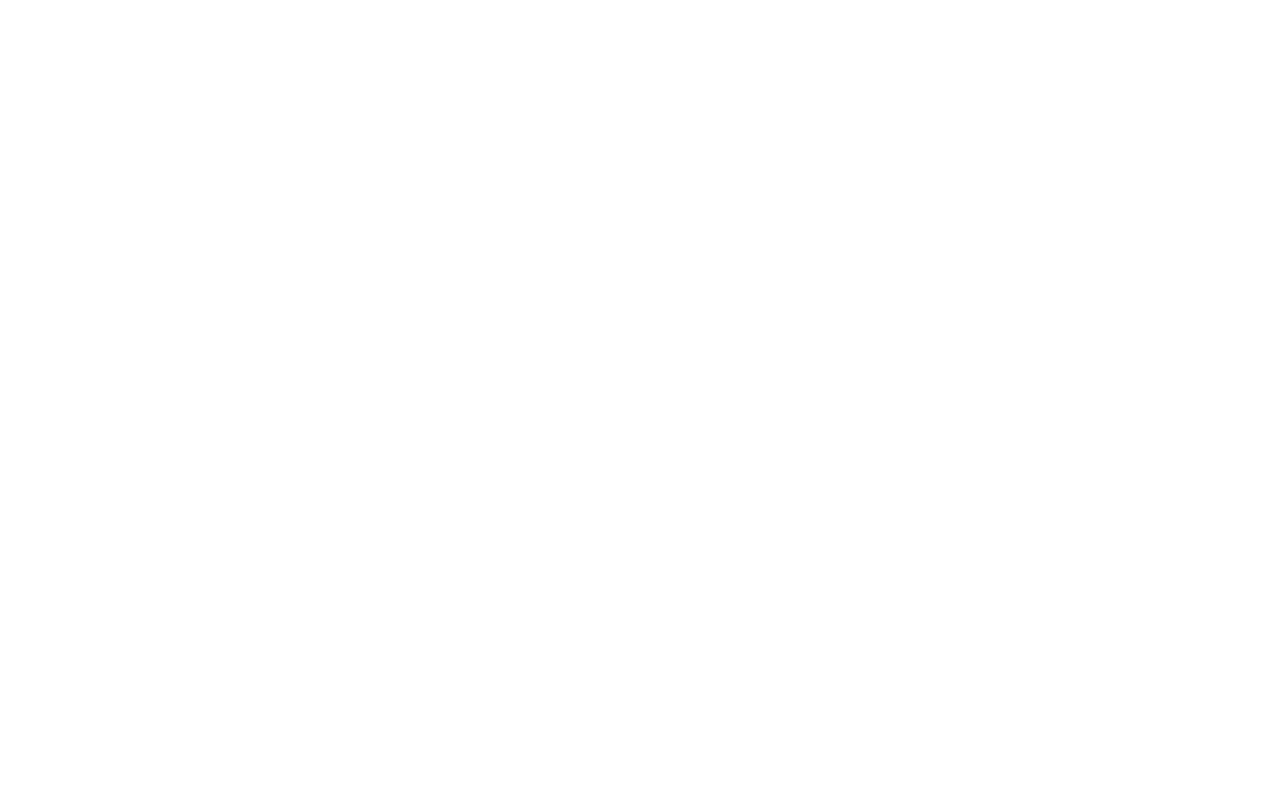
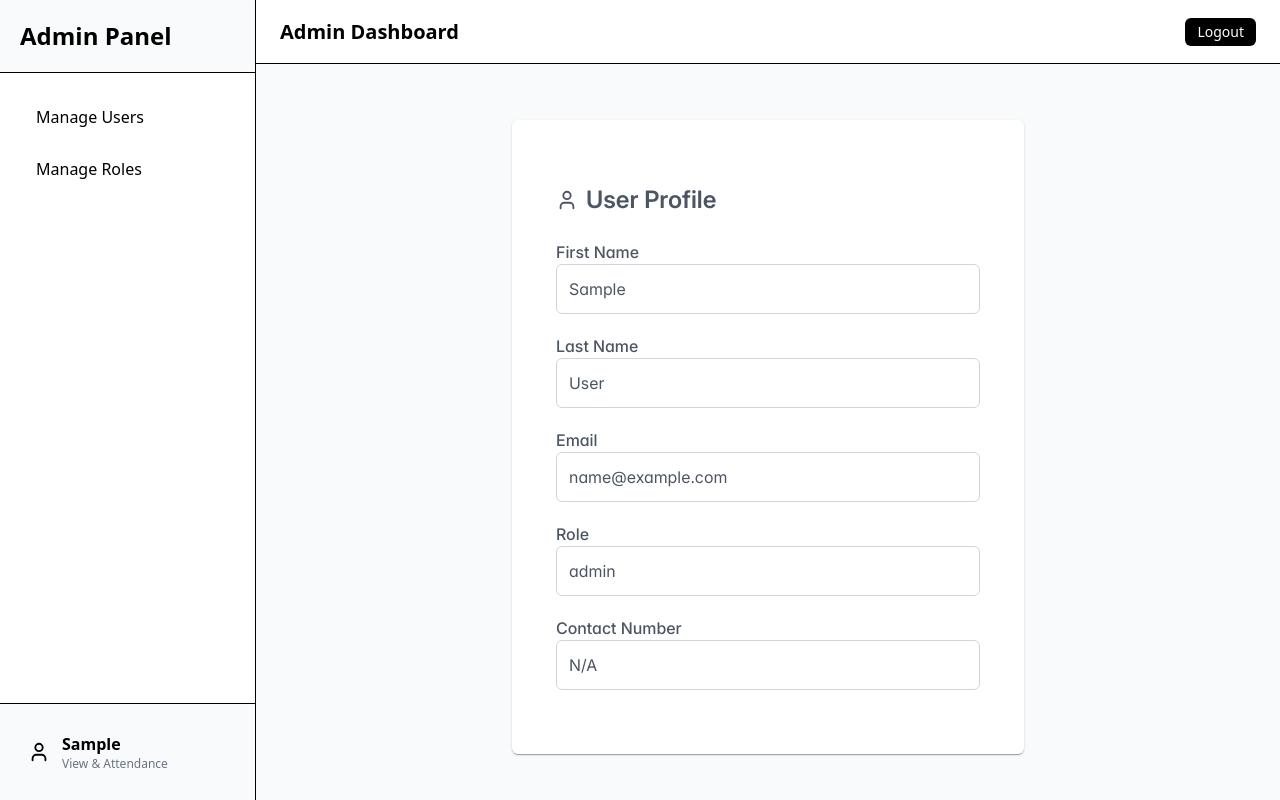
Before and after one commit to naresh043/management-dashboard, a React (Vite) app in the folder frontend/: page /profile in a window 1280 px wide. Before the commit this address had no page. Built offline with nearby package versions, Linux system fonts and the light colour scheme; sample sign-in values are in the browser's storage.

Commit message:
feat: add user profile and attendance management features, update authentication context

```diff
--- a/frontend/src/App.jsx
+++ b/frontend/src/App.jsx
@@ -9,6 +9,8 @@
 import Register from "./pages/Register";
 
 import PrivateRoute from "./routes/PrivateRoute";
+import UserProfile from "./pages/UserProfile";
+import ManageAttendance from "./pages/ManageAttendance";
 
 export default function AppRoutes() {
   return (
@@ -29,6 +31,8 @@
 
         {/* Role Routes */}
         <Route path="roles" element={<ManageRoles />} />
+        <Route path="profile" element={<UserProfile/>} />
+        <Route path="attendance" element={<ManageAttendance/>} />
       </Route>
     </Routes>
   );
--- a/frontend/src/components/layout/Sidebar.jsx
+++ b/frontend/src/components/layout/Sidebar.jsx
@@ -1,15 +1,36 @@
+import { useRef } from "react";
 import { Sidebar as PrimeSidebar } from "primereact/sidebar";
-import { Menu } from "lucide-react";
+import { Menu as MenuIcon, User } from "lucide-react";
+import { Menu } from "primereact/menu";
 import { useNavigate, useLocation } from "react-router-dom";
 import "../../styles/sidebar.css";
+import useAuth from "../../hook/useAuth";
 
-export default function Sidebar({ open, toggle }) {   // <-- use props
+export default function Sidebar({ open, toggle }) {
+  const {user}=useAuth()
+  console.log(user)
   const navigate = useNavigate();
   const location = useLocation();
+
+  // ✅ FIX: useRef instead of useState (prevents infinite re-render)
+  const profileMenuRef = useRef(null);
 
   const menuItems = [
     { label: "Manage Users", icon: "pi pi-users", path: "/users" },
     { label: "Manage Roles", icon: "pi pi-id-card", path: "/roles" },
+  ];
+
+  const profileItems = [
+    {
+      label: "User Profile",
+      icon: "pi pi-user",
+      command: () => navigate("/profile"),
+    },
+    {
+      label: "Mark Attendance",
+      icon: "pi pi-check-circle",
+      command: () => navigate("/attendance"),
+    },
   ];
 
   return (
@@ -19,12 +40,15 @@
         className="lg:hidden p-3 border rounded-md shadow-sm bg-white ml-3 mt-3 h-12"
         onClick={toggle}
       >
-        <Menu size={28} />
+        <MenuIcon size={28} />
       </button>
 
       {/* Desktop Sidebar */}
       <aside className="hidden lg:block w-64">
-        <div className="h-screen bg-white shadow-md border-r flex flex-col">
+        <div className="h-screen bg-white shadow-md border-r flex flex-col justify-between">
+
+          {/* TOP MENU */}
+          <div>
             <div className="p-5 text-2xl font-bold border-b bg-gray-50">
               Admin Panel
             </div>
@@ -35,11 +59,8 @@
                     onClick={() => navigate(item.path)}
                     className={`w-full flex items-center gap-3 px-4 py-3 rounded-lg text-left
                       hover:bg-gray-100 transition-all
-                  ${
-                    location.pathname === item.path
-                      ? "bg-gray-200 font-semibold shadow-sm"
-                      : ""
-                  }`}
+                      ${location.pathname === item.path ? "bg-gray-200 font-semibold shadow-sm" : ""}
+                    `}
                   >
                     <i className={`${item.icon} text-gray-700`}></i>
                     <span>{item.label}</span>
@@ -48,19 +69,35 @@
               ))}
             </ul>
           </div>
+
+          {/* USER PROFILE DROPDOWN */}
+          <div className="p-4 border-t bg-gray-50">
+            <div
+              className="flex items-center gap-3 p-3 rounded-lg cursor-pointer hover:bg-gray-200 transition"
+              onClick={(e) => profileMenuRef.current.toggle(e)}  // ✅ FIXED
+            >
+              <User size={22} />
+              <div>
+                <p className="font-semibold">{user?.firstName}</p>
+                <p className="text-xs text-gray-500">View & Attendance</p>
+              </div>
+            </div>
+
+            {/* FIXED: useRef instead of setState */}
+            <Menu model={profileItems} popup ref={profileMenuRef} />
+          </div>
+        </div>
       </aside>
 
       {/* Mobile Sidebar */}
-      <PrimeSidebar
-        visible={open}
-        onHide={toggle}
-        className="sidebar-container p-2 w-64"
-        dismissable
-      >
+      <PrimeSidebar visible={open} onHide={toggle} className="sidebar-container p-2 w-64" dismissable>
+        <div className="h-full flex flex-col justify-between">
+
+          {/* TOP MOBILE MENU */}
+          <div>
             <div className="p-5 text-2xl font-bold border-b bg-gray-50">
               Admin Panel
             </div>
-
             <ul className="mt-5 space-y-1 px-2">
               {menuItems.map((item) => (
                 <li key={item.path}>
@@ -71,11 +108,8 @@
                     }}
                     className={`w-full flex items-center gap-3 px-4 py-3 rounded-lg text-left
                       hover:bg-gray-100 transition-all
-                ${
-                  location.pathname === item.path
-                    ? "bg-gray-200 font-semibold shadow-sm"
-                    : ""
-                }`}
+                      ${location.pathname === item.path ? "bg-gray-200 font-semibold shadow-sm" : ""}
+                    `}
                   >
                     <i className={`${item.icon} text-gray-700`}></i>
                     <span>{item.label}</span>
@@ -83,6 +117,24 @@
                 </li>
               ))}
             </ul>
+          </div>
+
+          {/* MOBILE USER PROFILE DROPDOWN */}
+          <div className="p-4 border-t bg-gray-50">
+            <div
+              className="flex items-center gap-3 p-3 rounded-lg cursor-pointer hover:bg-gray-200 transition"
+              onClick={(e) => profileMenuRef.current.toggle(e)} // FIXED
+            >
+              <User size={22} />
+              <div>
+                <p className="font-semibold">User Profile</p>
+                <p className="text-xs text-gray-500">View & Attendance</p>
+              </div>
+            </div>
+
+            <Menu model={profileItems} popup ref={profileMenuRef} />
+          </div>
+        </div>
       </PrimeSidebar>
     </>
   );
--- a/frontend/src/context/AuthContext.jsx
+++ b/frontend/src/context/AuthContext.jsx
@@ -7,19 +7,26 @@
     return localStorage.getItem("isAuth") === "true";
   });
 
-  const login = () => {
+  const [user, setUser] = useState(() => {
+    return JSON.parse(localStorage.getItem("user")) || null;
+  });
+
+  const login = (userData) => {
     setIsAuth(true);
+    setUser(userData);
     localStorage.setItem("isAuth", "true");
+    localStorage.setItem("user", JSON.stringify(userData));
   };
 
   const logout = () => {
     setIsAuth(false);
+    setUser(null);
     localStorage.removeItem("isAuth");
-    localStorage.removeItem("user"); // optional
+    localStorage.removeItem("user");
   };
 
   return (
-    <AuthContext.Provider value={{ isAuth, login, logout }}>
+    <AuthContext.Provider value={{ isAuth, user, login, logout }}>
       {children}
     </AuthContext.Provider>
   );
--- a/frontend/src/hook/useAuth.js
+++ b/frontend/src/hook/useAuth.js
@@ -2,7 +2,7 @@
 import { AuthContext } from "../context/AuthContext";
 
 export default function useAuth() {
-  const { isAuth, login, logout } = useContext(AuthContext);
+  const { isAuth, login, user, logout } = useContext(AuthContext);
 
-  return { isAuth, login, logout };
+  return { isAuth, login,user, logout };
 }
--- a/frontend/src/pages/Login.jsx
+++ b/frontend/src/pages/Login.jsx
@@ -32,7 +32,7 @@
 
       if (users.length === 1) {
         localStorage.setItem("user", JSON.stringify(users[0]));
-        login();
+        login(users[0]);
         navigate("/");
       } else {
         alert("Email or password is incorrect");
--- /dev/null
+++ b/frontend/src/pages/ManageAttendance.jsx
@@ -0,0 +1,129 @@
+import { useEffect, useState } from "react";
+import { Card } from "primereact/card";
+import { Dropdown } from "primereact/dropdown";
+import { Calendar } from "primereact/calendar";
+import { Button } from "primereact/button";
+import { FloatLabel } from "primereact/floatlabel";
+import API_BASE_URL from "../config";
+
+export default function ManageAttendance() {
+  const [users, setUsers] = useState([]);
+  const [selectedUser, setSelectedUser] = useState(null);
+  const [date, setDate] = useState(null);
+  const [status, setStatus] = useState(null);
+  const [loading, setLoading] = useState(false);
+
+  // Fetch users from JSON server
+  useEffect(() => {
+    fetch(`${API_BASE_URL}/users`)
+      .then((res) => {
+        if (!res.ok) throw new Error("Failed to fetch users");
+        return res.json();
+      })
+      .then((data) => setUsers(data))
+      .catch(() => alert("Could not connect to JSON server. Please start it."));
+  }, []);
+
+  const attendanceStatus = [
+    { label: "Present", value: "Present" },
+    { label: "Absent", value: "Absent" },
+  ];
+
+  const handleSubmit = async () => {
+    if (!selectedUser || !date || !status) {
+      alert("Please fill all fields");
+      return;
+    }
+
+    const newRecord = {
+      userId: selectedUser.id,
+      name: `${selectedUser.firstName} ${selectedUser.lastName}`,
+      date: date.toISOString().split("T")[0],
+      status,
+    };
+
+    try {
+      setLoading(true);
+
+      const res = await fetch(`${API_BASE_URL}/attendance`, {
+        method: "POST",
+        headers: { "Content-Type": "application/json" },
+        body: JSON.stringify(newRecord),
+      });
+
+      if (!res.ok) throw new Error("Error saving attendance");
+
+      alert("Attendance saved successfully!");
+
+      // Reset fields
+      setSelectedUser(null);
+      setDate(null);
+      setStatus(null);
+    } catch (err) {
+      console.log(err);
+      alert("Failed to save attendance. Check JSON Server.");
+    } finally {
+      setLoading(false);
+    }
+  };
+
+  return (
+    <div className="flex justify-center mt-10 px-4">
+      <Card className="w-full max-w-xl shadow-lg p-6 rounded-xl">
+        <h2 className="text-xl font-semibold mb-5">Manage Attendance</h2>
+
+        <div className="space-y-5">
+          {/* Select User */}
+          <div>
+            <label className="font-medium">Select User</label>
+            <Dropdown
+              value={selectedUser}
+              onChange={(e) => setSelectedUser(e.value)}
+              options={users}
+              optionLabel="firstName"
+              placeholder="Choose a user"
+              className="w-full mt-1"
+              filter
+            />
+          </div>
+
+          {/* Choose Date */}
+          <div>
+            <FloatLabel>
+              <Calendar
+                id="attendance_date"
+                value={date}
+                onChange={(e) => setDate(e.value)}
+                dateFormat="yy-mm-dd"
+                showIcon
+                className="w-full"
+                maxDate={new Date()}
+              />
+              <label htmlFor="attendance_date">Select Date</label>
+            </FloatLabel>
+          </div>
+
+          {/* Select Status */}
+          <div>
+            <label className="font-medium">Status</label>
+            <Dropdown
+              value={status}
+              onChange={(e) => setStatus(e.value)}
+              options={attendanceStatus}
+              placeholder="Select status"
+              className="w-full mt-1"
+            />
+          </div>
+
+          {/* Save Button */}
+          <Button
+            label={loading ? "Saving..." : "Submit"}
+            className="w-full"
+            onClick={handleSubmit}
+            disabled={loading}
+          />
+        </div>
+      </Card>
+    </div>
+  );
+}
--- /dev/null
+++ b/frontend/src/pages/UserProfile.jsx
@@ -0,0 +1,48 @@
+import { useContext } from "react";
+import { AuthContext } from "../context/AuthContext";
+import { Card } from "primereact/card";
+import { InputText } from "primereact/inputtext";
+import { User } from "lucide-react";
+
+export default function UserProfile() {
+  const { user } = useContext(AuthContext);
+
+  if (!user) return <p>Loading user...</p>;
+
+  return (
+    <div className="flex justify-center mt-10 px-4">
+      <Card className="w-full max-w-lg shadow-lg p-6 rounded-xl">
+        <h2 className="text-2xl font-semibold mb-6 text-center flex items-center gap-2">
+          <User size={22} /> User Profile
+        </h2>
+
+        <div className="space-y-5">
+          <div>
+            <label className="font-medium">First Name</label>
+            <InputText value={user.firstName} className="w-full mt-1" readOnly />
+          </div>
+
+          <div>
+            <label className="font-medium">Last Name</label>
+            <InputText value={user.lastName} className="w-full mt-1" readOnly />
+          </div>
+
+          <div>
+            <label className="font-medium">Email</label>
+            <InputText value={user.email} className="w-full mt-1" readOnly />
+          </div>
+
+          <div>
+            <label className="font-medium">Role</label>
+            <InputText value={user.role || "N/A"} className="w-full mt-1" readOnly />
+          </div>
+
+          <div>
+            <label className="font-medium">Contact Number</label>
+            <InputText value={user.contactNumber || "N/A"} className="w-full mt-1" readOnly />
+          </div>
+        </div>
+      </Card>
+    </div>
+  );
+}
```
Also changed, not shown: 1 other file (tests, documents, lock files or other folders). Lines whose indentation alone changed are shown as unchanged.
